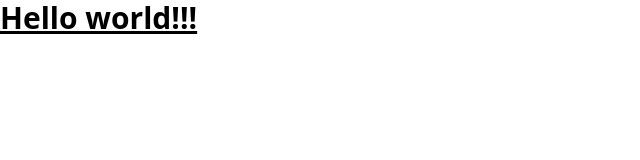
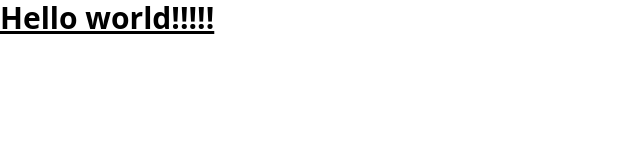
Before and after one commit to xMayble/yugo, a React (Vite) app in the folder client/: page / in a window 1280 px wide. Shown: the top 160 px of the page, without its empty margins (0-640 px from the left). Built offline with nearby package versions, Linux system fonts and the light colour scheme.

Commit message:
Merge branch 'main' of https://github.com/xMayble/yugo

```diff
--- a/client/src/App.jsx
+++ b/client/src/App.jsx
@@ -2,7 +2,7 @@ const App = () => {
   return (
     <div className="App">
       <h1 className="text-3xl font-bold underline">
-        Hello world!!!
+        Hello world!!!!!
       </h1>
     </div>
   )
```
